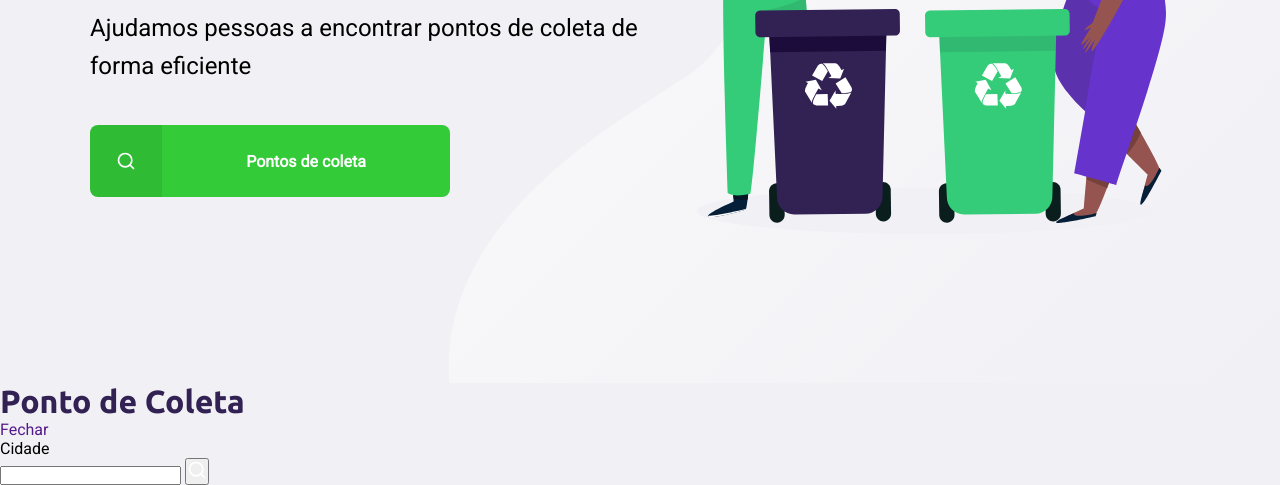
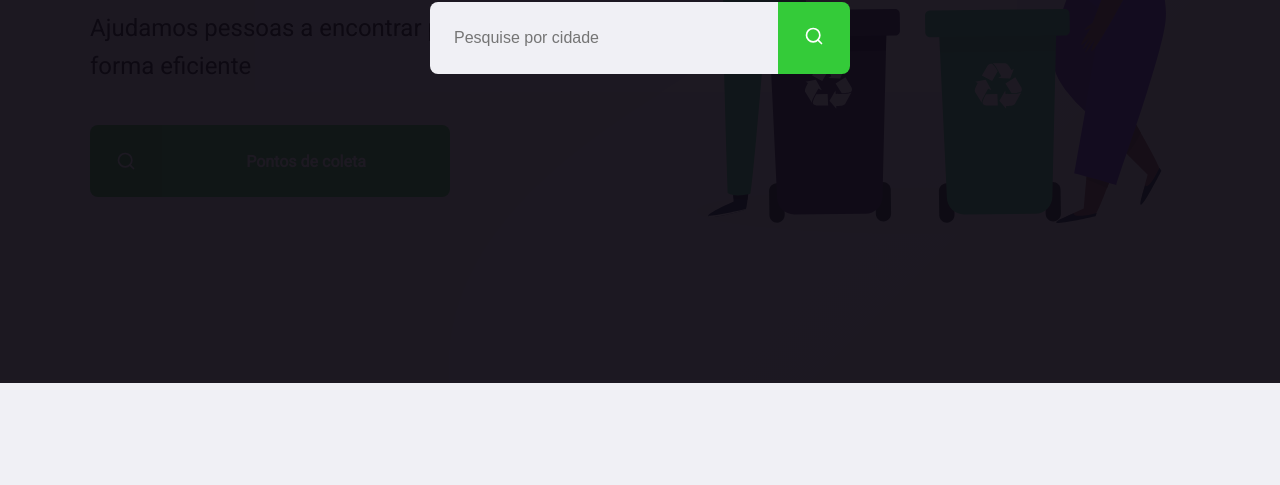
Before and after one commit to RicardoBonin/Next-level-week, a plain HTML site: page index.html in a window 1280 px wide. Shown: the part 417-902 px from the top of the page. After the commit the page ends 800 px from the top, so only its background shows below. Drawn offline with Linux system fonts and the light colour scheme.

Commit message:
Add modal.css e estilos do modal!

```diff
--- a/index.html
+++ b/index.html
@@ -11,6 +11,8 @@
 
   <link rel="stylesheet" href="/styles/main.css" />
   <link rel="stylesheet" href="/styles/home.css" />
+  <link rel="stylesheet" href="/styles/modal.css" />
+
 
   <link rel="stylesheet" href="/styles/responsive.css" />
 </head>
@@ -47,7 +49,7 @@
       <form action="">
         <label for="search">Cidade</label>
         <div class="search field">
-          <input type="text" name="search" />
+          <input type="text" name="search" placeholder="Pesquise por cidade" />
           <button>
             <img src="/assets/search.svg" alt="Buscar" />
           </button>
--- /dev/null
+++ b/styles/modal.css
@@ -0,0 +1,78 @@
+#modal {
+  background-color: #0e0a14ef;
+
+  height: 100vh;
+  width: 100vw;
+
+  position: fixed;
+  top: 0;
+
+  display: flex;
+  justify-content: center;
+  align-items: center;
+
+  transition: 400ms;
+}
+
+#modal .content {
+  color: white;
+
+  width: 420px;
+}
+
+#modal .header {
+  display: flex;
+  align-items: center;
+  justify-content: space-between;
+
+  margin-bottom: 48px;
+}
+
+#modal .header a {
+  background-image: url("../assets/x.svg");
+
+  width: 20px;
+  height: 20px;
+
+  display: flex;
+
+  font-size: 0.01px;
+  line-height: 42px;
+}
+
+#modal form label {
+  font-size: 14px;
+  line-height: 16px;
+
+  display: block;
+  margin-bottom: 8px;
+}
+
+#modal form .field {
+  display: flex;
+}
+
+#modal form input {
+  flex: 1;
+
+  background-color: #f0f0f5;
+  border-radius: 8px 0 0 8px;
+  border: 0;
+  padding: 16px 24px;
+
+  font-size: 16px;
+  color: #6c6c80;
+}
+
+#modal form button {
+  width: 72px;
+  height: 72px;
+
+  background-color: var(--primary-color);
+  border: 0;
+  border-radius: 0 8px 8px 0;
+}
+
+#modal form button:hover {
+  background-color: #2fb852;
+}
```
